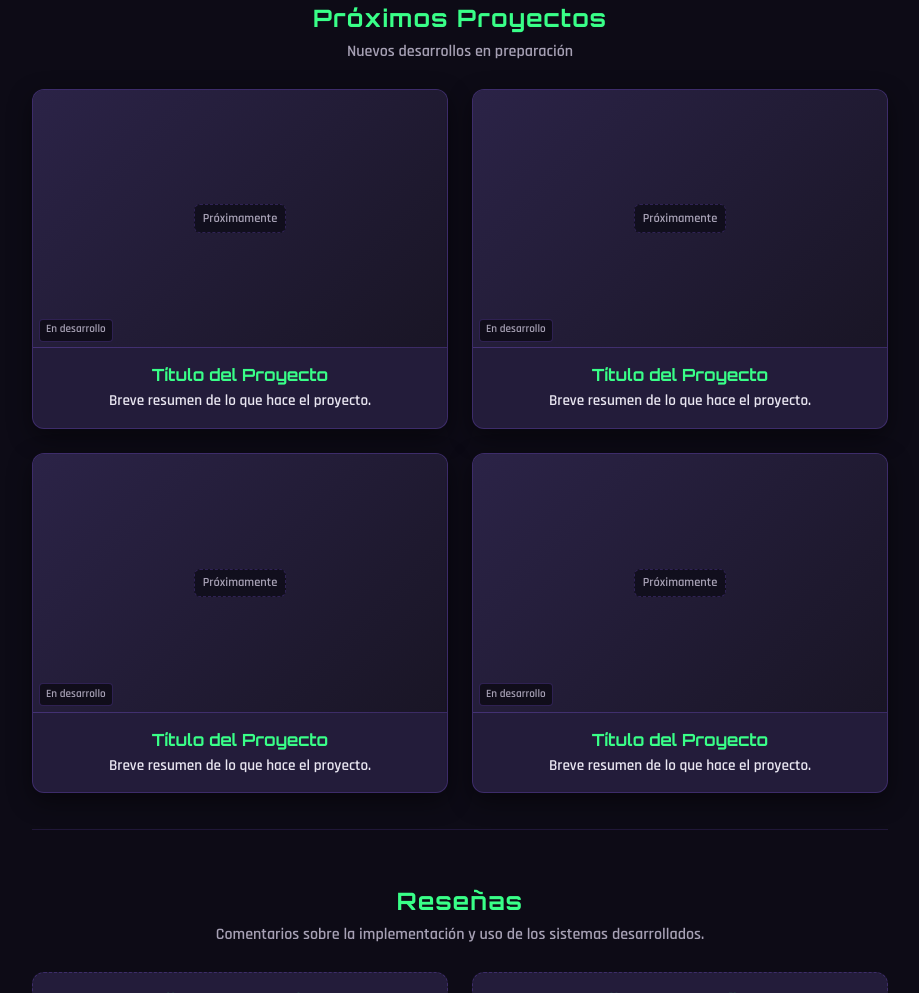
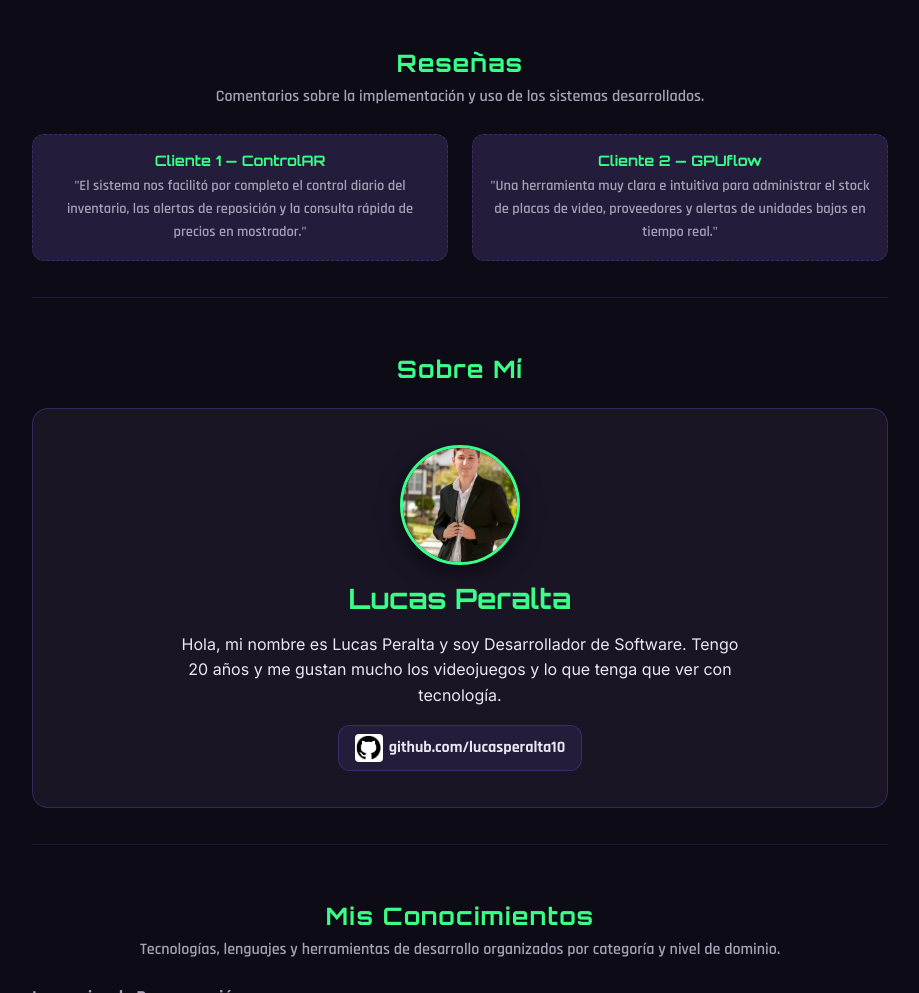
Before and after one commit to lucasperalta10/porftolioperalta, a plain HTML site: page index.html in a window 1280 px wide. Shown: the part 1743-2736 px from the top of the page, without its empty margins (272-1191 px from the left). Drawn offline with Linux system fonts and the light colour scheme.

Commit message:
Elimina subseccion Proximos Proyectos

```diff
--- a/index.html
+++ b/index.html
@@ -276,58 +276,6 @@
                                 <a href="https://github.com/lucasperalta10/GamerFest" target="_blank" rel="noopener noreferrer"
                                     class="project-link-tag">Ver Repositorio</a>
                             </div>
-                        </div>
-                    </article>
-                </div>
-
-                <!-- Sub-bloque: Próximos Proyectos (presente en la pantalla Proyectos del prototipo) -->
-                <div class="section-header" style="margin-top: var(--space-lg);">
-                    <h3 class="section-title">Próximos Proyectos</h3>
-                    <p class="section-subtitle">Nuevos desarrollos en preparación</p>
-                </div>
-
-                <div class="projects-grid">
-                    <article class="project-card reveal-item">
-                        <div class="project-card__media project-card__media--placeholder">
-                            <span class="project-card__placeholder-label">Próximamente</span>
-                            <span class="project-card__badge-box">En desarrollo</span>
-                        </div>
-                        <div class="project-card__body">
-                            <h4 class="project-card__title">Título del Proyecto</h4>
-                            <p class="project-card__desc">Breve resumen de lo que hace el proyecto.</p>
-                        </div>
-                    </article>
-
-                    <article class="project-card reveal-item">
-                        <div class="project-card__media project-card__media--placeholder">
-                            <span class="project-card__placeholder-label">Próximamente</span>
-                            <span class="project-card__badge-box">En desarrollo</span>
-                        </div>
-                        <div class="project-card__body">
-                            <h4 class="project-card__title">Título del Proyecto</h4>
-                            <p class="project-card__desc">Breve resumen de lo que hace el proyecto.</p>
-                        </div>
-                    </article>
-
-                    <article class="project-card reveal-item">
-                        <div class="project-card__media project-card__media--placeholder">
-                            <span class="project-card__placeholder-label">Próximamente</span>
-                            <span class="project-card__badge-box">En desarrollo</span>
-                        </div>
-                        <div class="project-card__body">
-                            <h4 class="project-card__title">Título del Proyecto</h4>
-                            <p class="project-card__desc">Breve resumen de lo que hace el proyecto.</p>
-                        </div>
-                    </article>
-
-                    <article class="project-card reveal-item">
-                        <div class="project-card__media project-card__media--placeholder">
-                            <span class="project-card__placeholder-label">Próximamente</span>
-                            <span class="project-card__badge-box">En desarrollo</span>
-                        </div>
-                        <div class="project-card__body">
-                            <h4 class="project-card__title">Título del Proyecto</h4>
-                            <p class="project-card__desc">Breve resumen de lo que hace el proyecto.</p>
                         </div>
                     </article>
                 </div>
```
Also changed, not shown: 1 other file.
